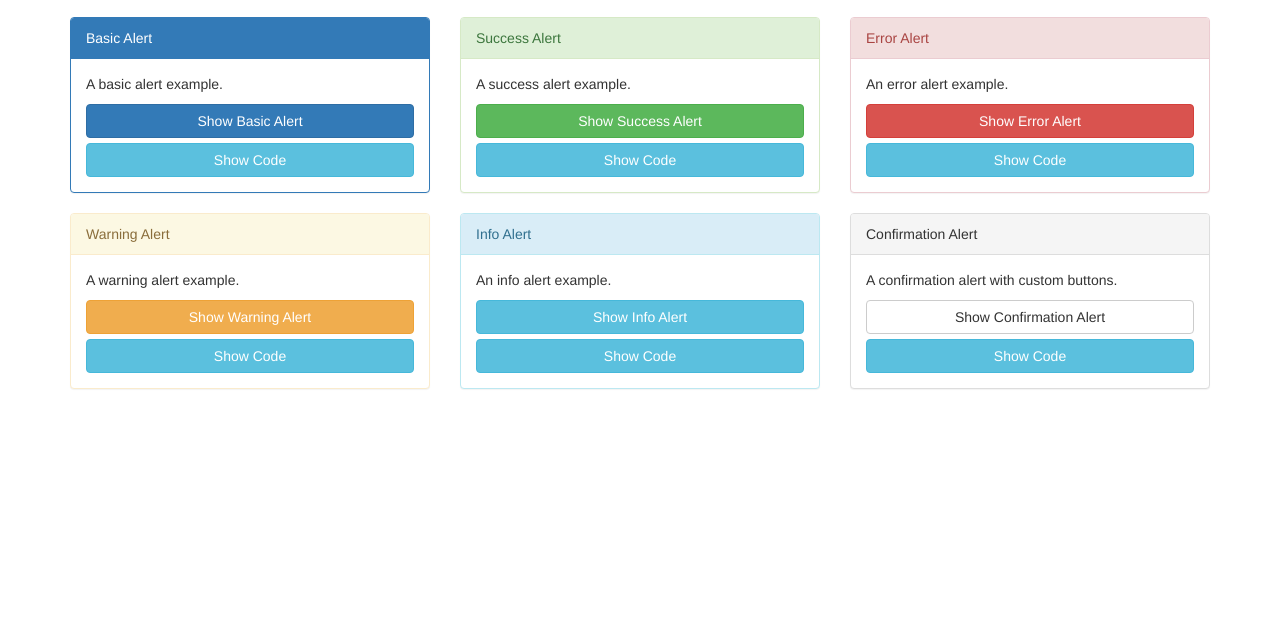
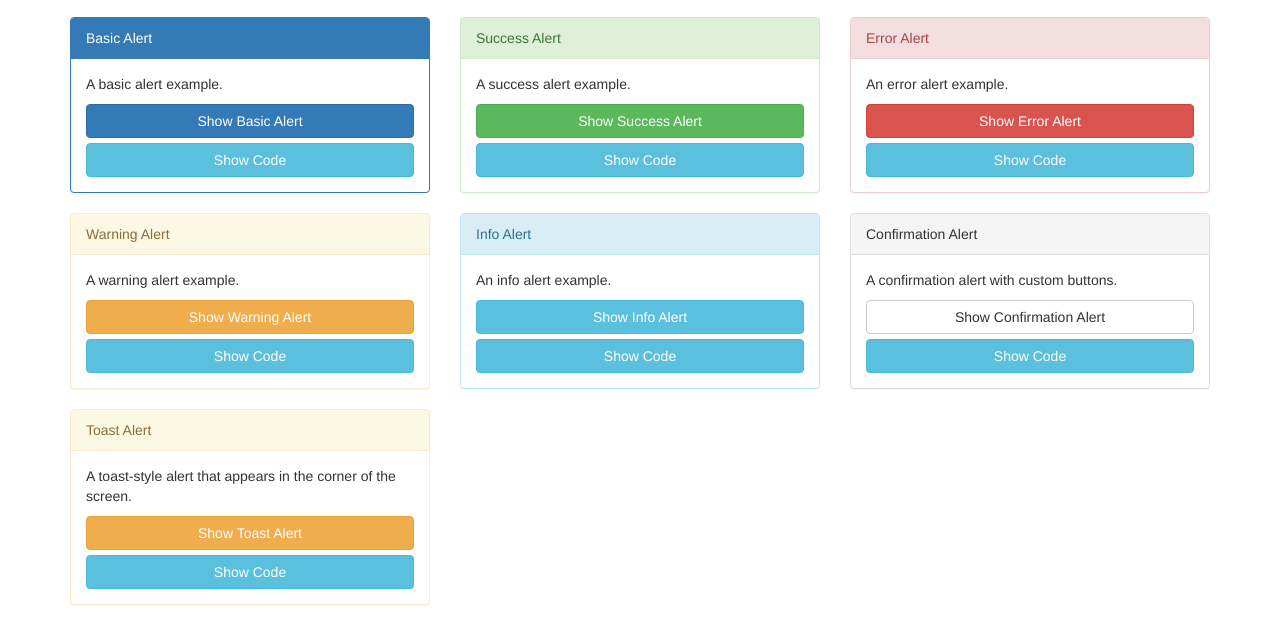
Before and after one commit to AM-Infotech/ssbl-Admin, a plain HTML site: page sweetalert.html in a window 1280 px wide. Shown: the part 125-768 px from the top of the page. Drawn offline with nearby package versions, Linux system fonts and the light colour scheme; some packages are replaced by stand-ins of ours; a script that the page names is missing.

Commit message:
Update sweetalert.html

```diff
--- a/sweetalert.html
+++ b/sweetalert.html
@@ -110,6 +110,18 @@
                     </div>
                 </div>
             </div>
+
+	 <!-- Toast Alert -->
+            <div class="col-md-4">
+                <div class="panel panel-warning">
+                    <div class="panel-heading">Toast Alert</div>
+                    <div class="panel-body">
+                        <p>A toast-style alert that appears in the corner of the screen.</p>
+                        <button class="btn btn-warning btn-block" onclick="toastAlert()">Show Toast Alert</button>
+			    <button class="btn btn-info btn-block" onclick="showCode('toastAlert')">Show Code</button>
+                    </div>
+                </div>
+            </div>
         </div>
     </div>
 
@@ -167,11 +179,40 @@
             });
         }
 
+	 function toastAlert() {
+            const Toast = Swal.mixin({
+                toast: true,
+                position: 'top-end',
+                showConfirmButton: false,
+                timer: 3000,
+                timerProgressBar: true,
+            });
+
+            Toast.fire({
+                icon: 'success',
+                title: 'Signed in successfully'
+            });
+        }
+
         // Show Code Function
         function showCode(type) {
             let code = '';
 
             switch (type) {
+		 case 'toastAlert':
+			code = `const Toast = Swal.mixin({
+                toast: true,
+                position: 'top-end',
+                showConfirmButton: false,
+                timer: 3000,
+                timerProgressBar: true,
+            });
+
+            Toast.fire({
+                icon: 'success',
+                title: 'Signed in successfully'
+            });`;
+                    break;
                 case 'basic':
                     code = `Swal.fire('Hello world!');`;
                     break;
```
